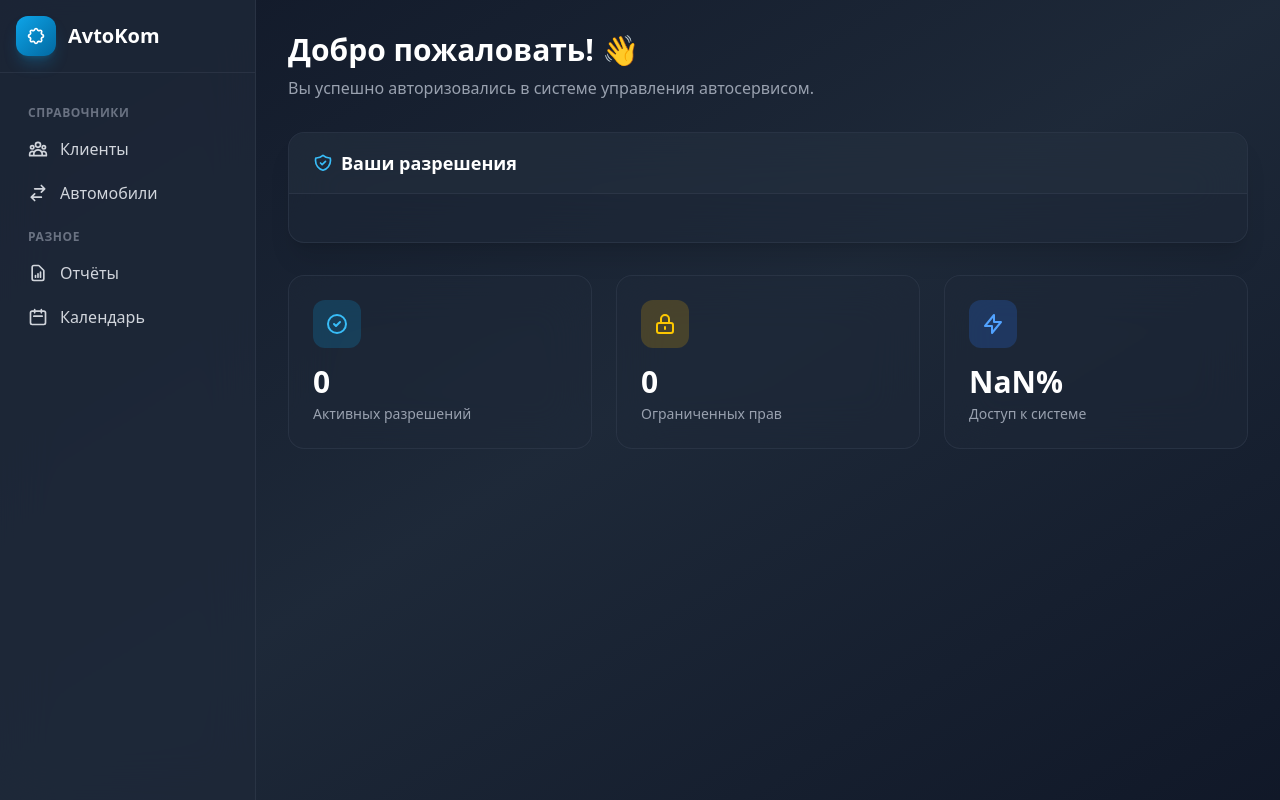
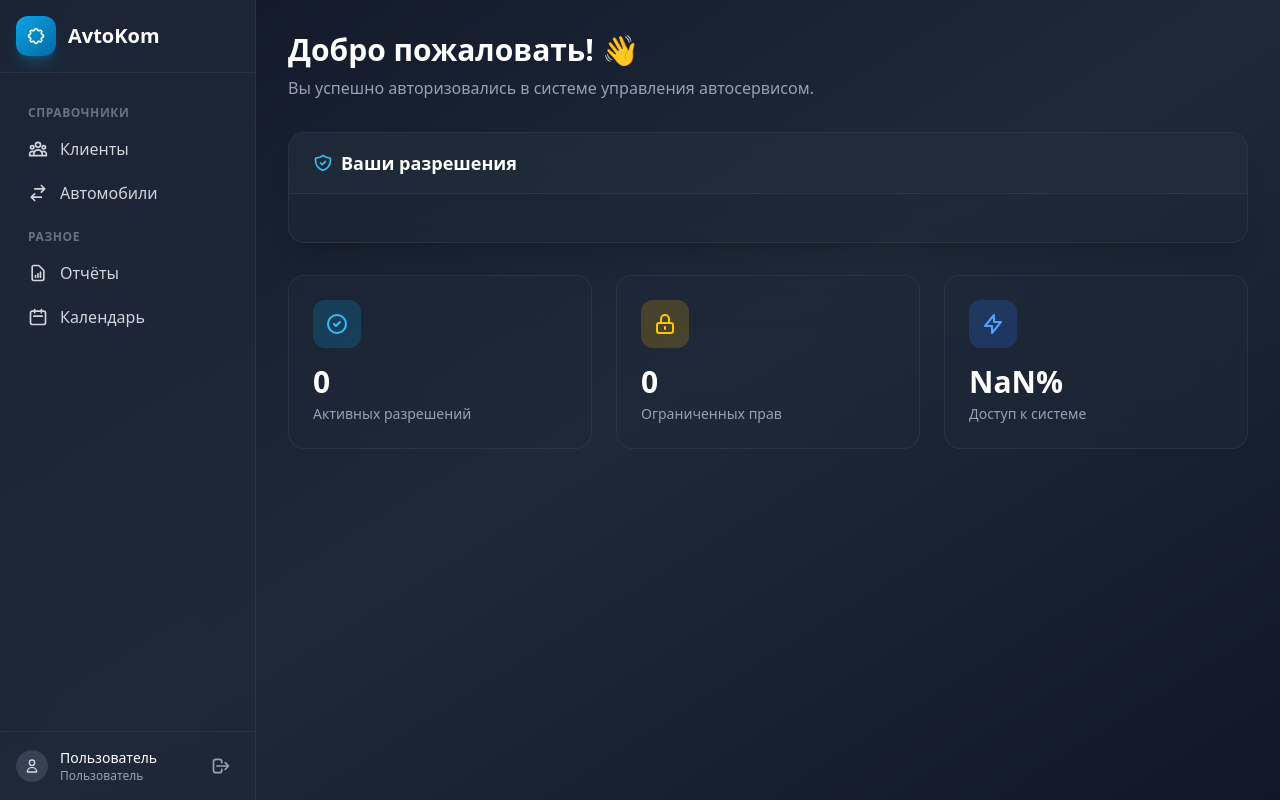
Before and after one commit to LastochkinD/avtocom_front, a Vue app: page /dashboard in a window 1280 px wide. Built offline with nearby package versions, Linux system fonts and the light colour scheme; sample sign-in values are in the browser's storage.

Commit message:
фильтр по клиентам на сервере

```diff
--- a/src/components/SidebarMenu.vue
+++ b/src/components/SidebarMenu.vue
@@ -205,12 +205,16 @@
         </li>
       </ul>
     </nav>
+
+    <!-- Информация о пользователе -->
+    <UserInfo />
   </aside>
 </template>
 
 <script setup>
 import { computed } from 'vue'
 import { useAuthStore } from '../stores/auth'
+import UserInfo from './UserInfo.vue'
 
 const authStore = useAuthStore()
 
--- /dev/null
+++ b/src/components/UserInfo.vue
@@ -0,0 +1,42 @@
+<template>
+  <div class="flex items-center justify-between p-4 border-t border-gray-700/50">
+    <div class="flex items-center gap-3 min-w-0">
+      <div class="w-8 h-8 bg-gray-700 rounded-full flex items-center justify-center flex-shrink-0">
+        <svg xmlns="http://www.w3.org/2000/svg" class="h-4 w-4 text-gray-300" fill="none" viewBox="0 0 24 24" stroke="currentColor">
+          <path stroke-linecap="round" stroke-linejoin="round" stroke-width="2" d="M16 7a4 4 0 11-8 0 4 4 0 018 0zM12 14a7 7 0 00-7 7h14a7 7 0 00-7-7z" />
+        </svg>
+      </div>
+      <div class="min-w-0">
+        <p class="text-sm text-white font-medium truncate">{{ username }}</p>
+        <p class="text-xs text-gray-400 truncate">Пользователь</p>
+      </div>
+    </div>
+    <button
+      @click="logout"
+      class="p-2 text-gray-400 hover:text-white hover:bg-gray-700/50 rounded-lg transition-colors"
+      title="Выйти"
+    >
+      <svg xmlns="http://www.w3.org/2000/svg" class="h-5 w-5" fill="none" viewBox="0 0 24 24" stroke="currentColor">
+        <path stroke-linecap="round" stroke-linejoin="round" stroke-width="2" d="M17 16l4-4m0 0l-4-4m4 4H7m6 4v1a3 3 0 01-3 3H6a3 3 0 01-3-3V7a3 3 0 013-3h4a3 3 0 013 3v1" />
+      </svg>
+    </button>
+  </div>
+</template>
+
+<script setup>
+import { computed } from 'vue'
+import { useRouter } from 'vue-router'
+import { useAuthStore } from '../stores/auth'
+
+const router = useRouter()
+const authStore = useAuthStore()
+
+const username = computed(() => {
+  return authStore.user?.username || 'Пользователь'
+})
+
+const logout = () => {
+  authStore.logout()
+  router.push('/login')
+}
+</script>
--- a/src/views/ClientsView.vue
+++ b/src/views/ClientsView.vue
@@ -105,13 +105,14 @@ const loadClients = async (newSkip = 0) => {
   try {
     const params = {
       skip: newSkip,
-      limit: newSkip + limit.value,
-      ...filters.value
+      limit: newSkip + limit.value
     }
 
-    // Убираем пустые фильтры
-    Object.keys(params).forEach(key => {
-      if (!params[key]) delete params[key]
+    // Добавляем фильтры с lowercase ключами
+    Object.entries(filters.value).forEach(([key, value]) => {
+      if (value) {
+        params[key.toLowerCase()] = value
+      }
     })
 
     const response = await clientsApi.getAll(params)
```
